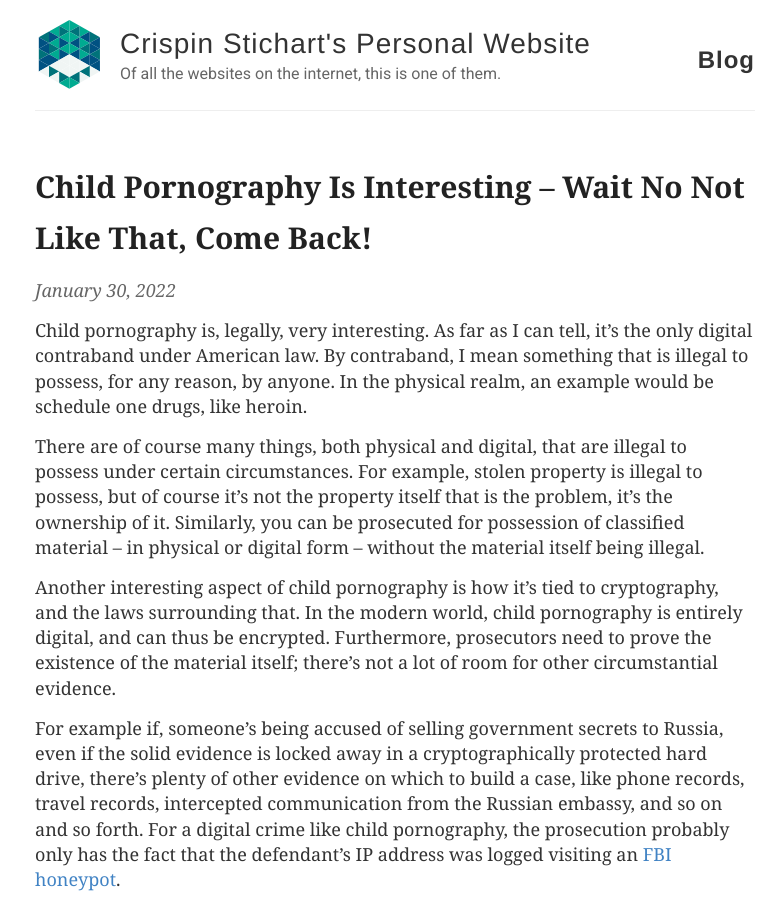
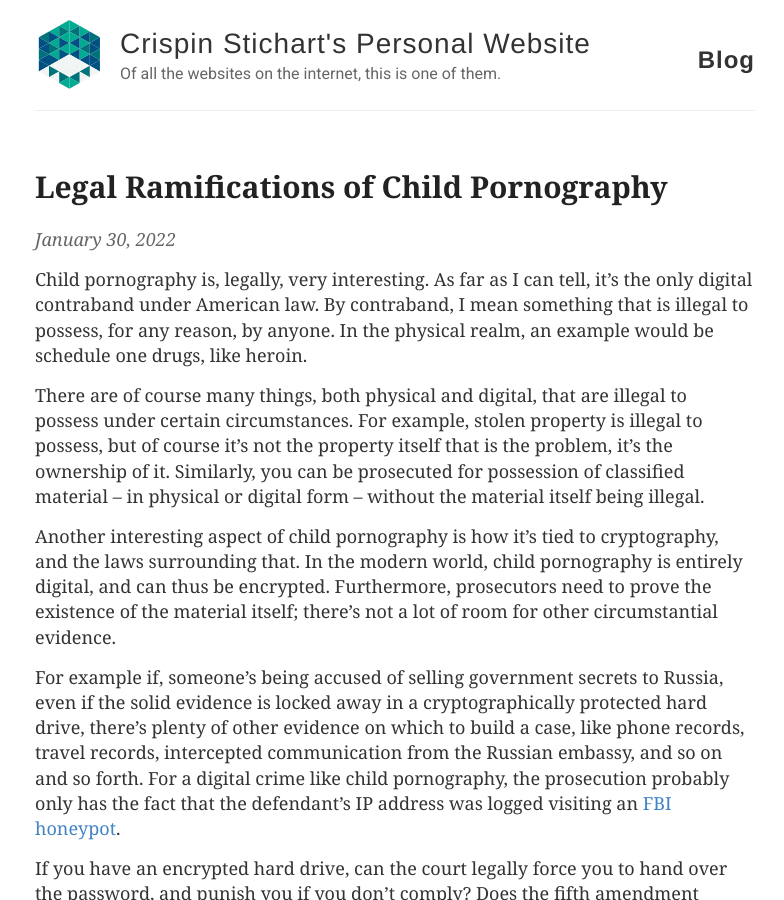
Before and after one commit to CrispinStichart/CrispinStichart.github.io, a Jekyll site: the page built from _posts/2022-01-30-legal-ramifications-of-child-pornography.markdown, in a window 1280 px wide and 900 px high. Shown: the whole window, without its empty margins (245-1029 px from the left). Built offline with Jekyll 4.4.1, drawn with Linux system fonts in a browser that asks for light colours.

Commit message:
retitle post

```diff
--- a/_posts/2022-01-30-child-pornography-is-interesting-wait-no-not-like-that.markdown
+++ b/_posts/2022-01-30-legal-ramifications-of-child-pornography.markdown
@@ -1,6 +1,6 @@
 ---
 layout: post
-title:  "Child Pornography Is Interesting – Wait No Not Like That, Come Back!"
+title:  "Legal Ramifications of Child Pornography"
 ---
 
 Child pornography is, legally, very interesting. As far as I can tell, it's the only digital contraband under American law. By contraband, I mean something that is illegal to possess, for any reason, by anyone. In the physical realm, an example would be schedule one drugs, like heroin.
```
